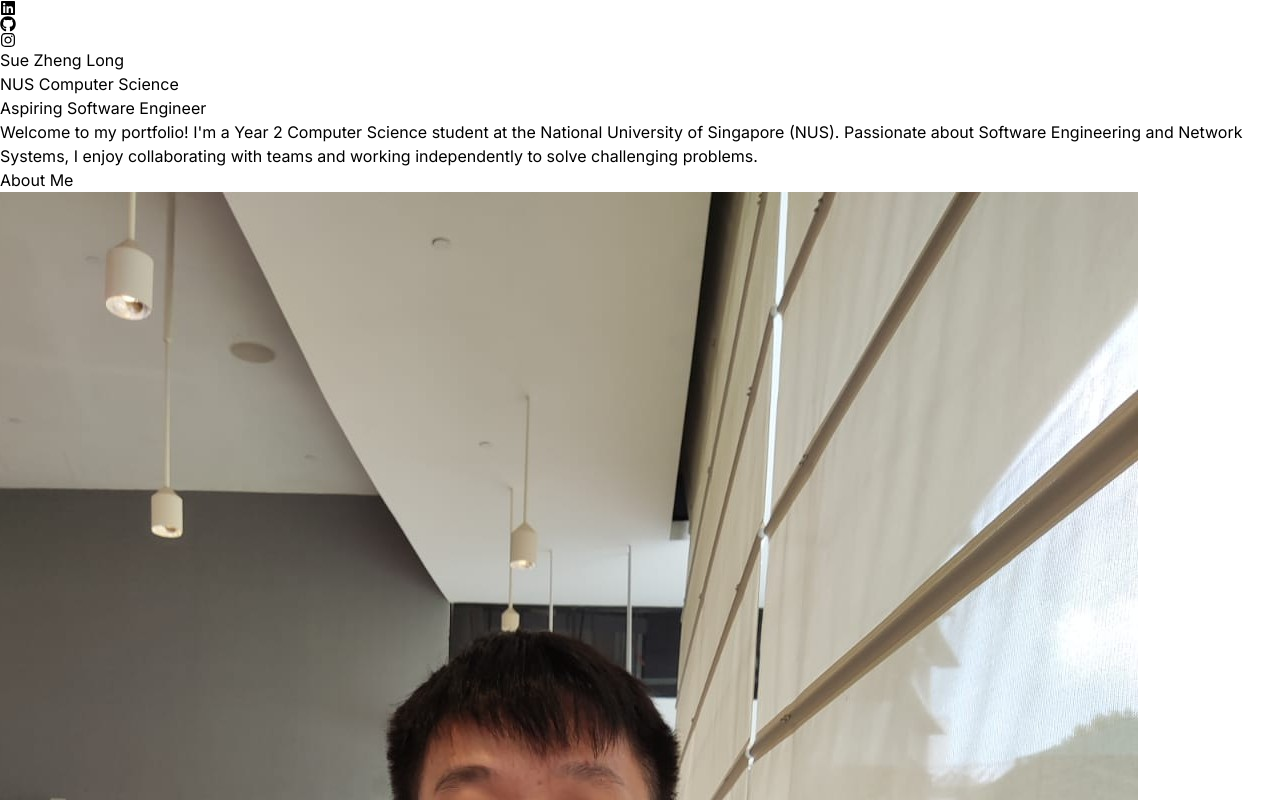
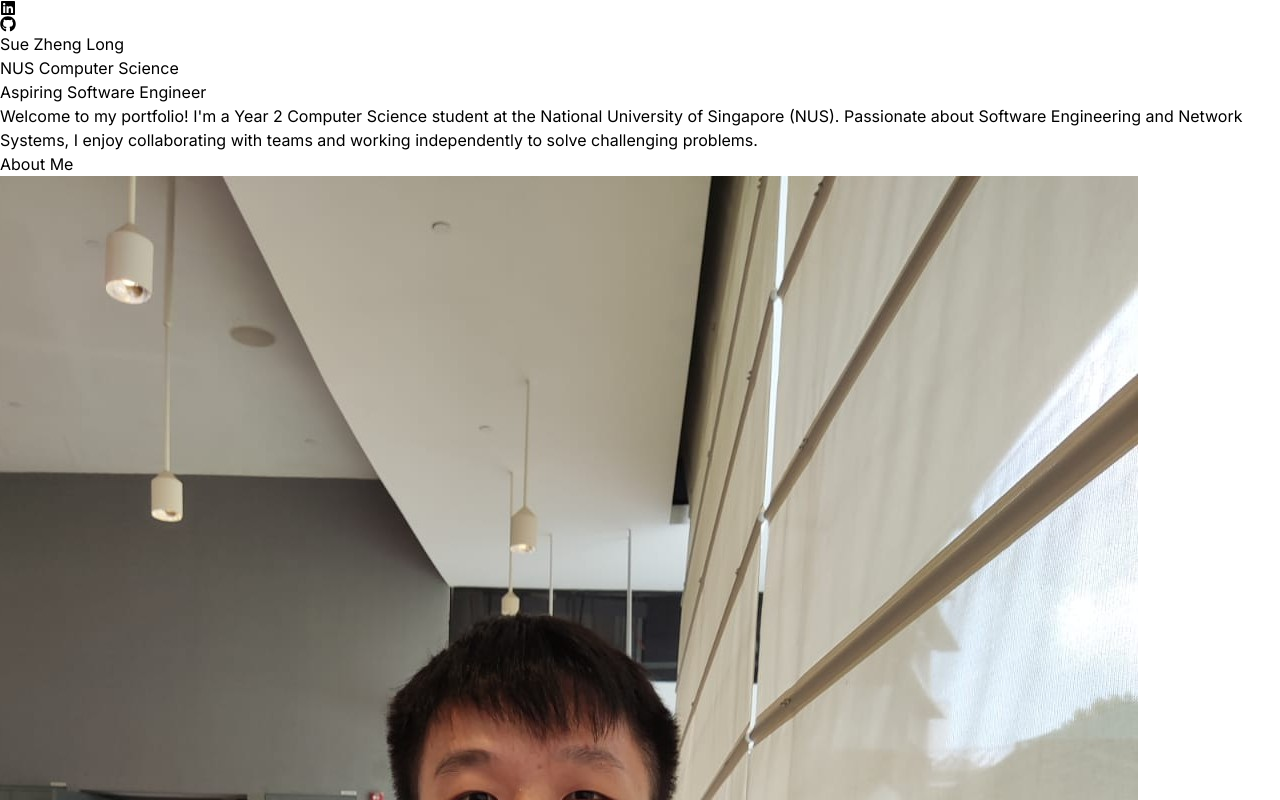
Before and after one commit to zhenglong1603/react-portfolio, a React (Vite) app: page / in a window 1280 px wide. Shown: the top 800 px of the page. Built offline with nearby package versions, Linux system fonts and the light colour scheme.

Commit message:
Remove instagram info

```diff
--- a/src/components/Contact.jsx
+++ b/src/components/Contact.jsx
@@ -1,5 +1,5 @@
 import {motion} from "framer-motion";
-import { FaLinkedin, FaGithub, FaInstagram } from "react-icons/fa";
+import { FaLinkedin, FaGithub} from "react-icons/fa";
 const Contact = () => {
   return (
     <div className="border-b border-neutral-900 pb-20">
@@ -26,13 +26,6 @@ const Contact = () => {
                 aria-label="GitHub Profile">
                 <FaGithub />
               </a>
-              <a
-                href="https://www.instagram.com/zhenglong___"
-                target="_blank"
-                rel="noopener noreferrer"
-                aria-label="Instagram Profile">
-                <FaInstagram />
-              </a>
             </div>
         </div>
     </div>
--- a/src/components/Navbar.jsx
+++ b/src/components/Navbar.jsx
@@ -1,5 +1,5 @@
 import logo from "../assets/logo.png";
-import { FaLinkedin, FaGithub, FaInstagram } from "react-icons/fa";
+import { FaLinkedin, FaGithub} from "react-icons/fa";
 
 const Navbar = () => {
   return (
@@ -22,13 +22,6 @@ const Navbar = () => {
           aria-label="GitHub Profile">
           <FaGithub />
         </a>
-        <a
-          href="https://www.instagram.com/zhenglong___"
-          target="_blank"
-          rel="noopener noreferrer"
-          aria-label="Instagram Profile">
-          <FaInstagram />
-        </a>
       </div>
     </nav>
   );
```
